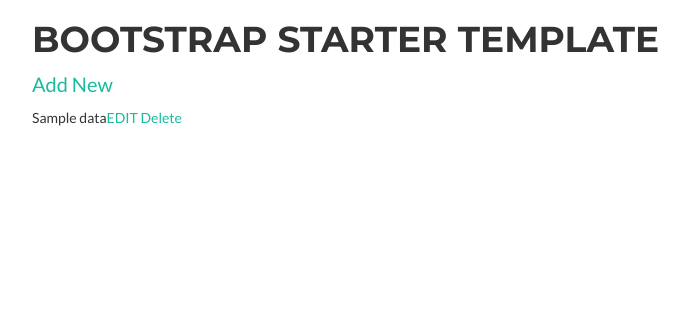
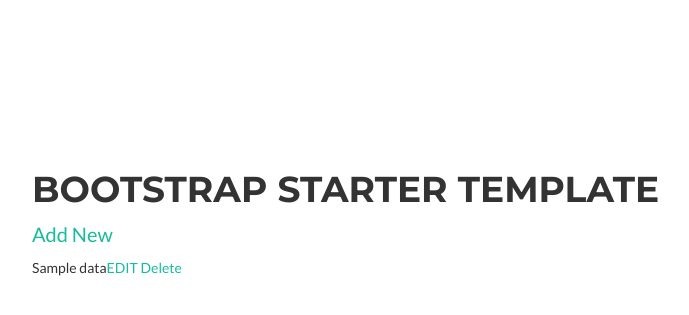
Before and after one commit to jonathandavidpollock/Produce3, a PHP site: template views/about.php in a window 1280 px wide. Shown: the top 315 px of the page, without its empty margins (38-727 px from the left). Run offline with PHP 8.4, Linux system fonts and the light colour scheme; the template is opened without the code that fills it: most values are stand-ins (such as "Sample title", 1, 10 or a date in 2020); data that the repository does not hold is empty; a stand-in replaces the project's code that opens the database connection; some libraries are stand-ins or nearby versions.

Commit message:
added files for master merge

```diff
--- a/views/about.php
+++ b/views/about.php
@@ -1,6 +1,6 @@
 <div class="container">
     <div class="starter-template">
-        <h1>Bootstrap starter template</h1>
+        <h1 style="padding-top:15rem;">Bootstrap starter template</h1>
         <p><a href="/about/showAddForm">Add New</a></p>
 
     <?php
```
Also changed, not shown: assets/ten-Commandments-UI-Design.png (added).
